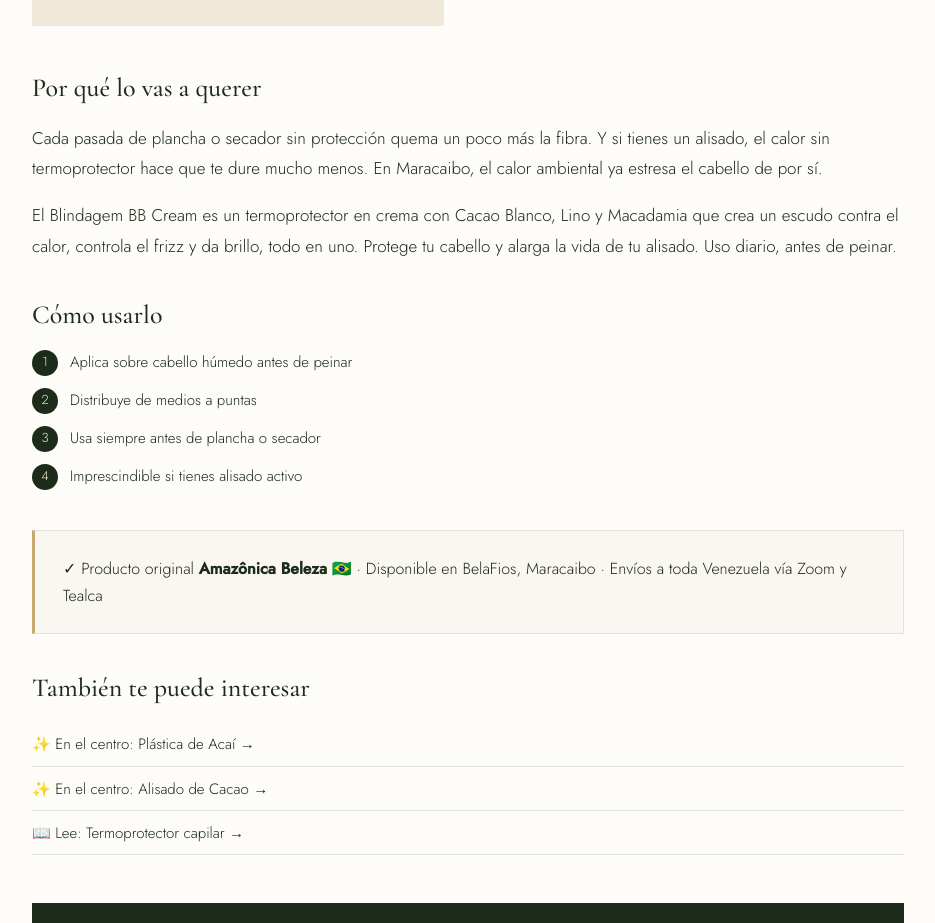
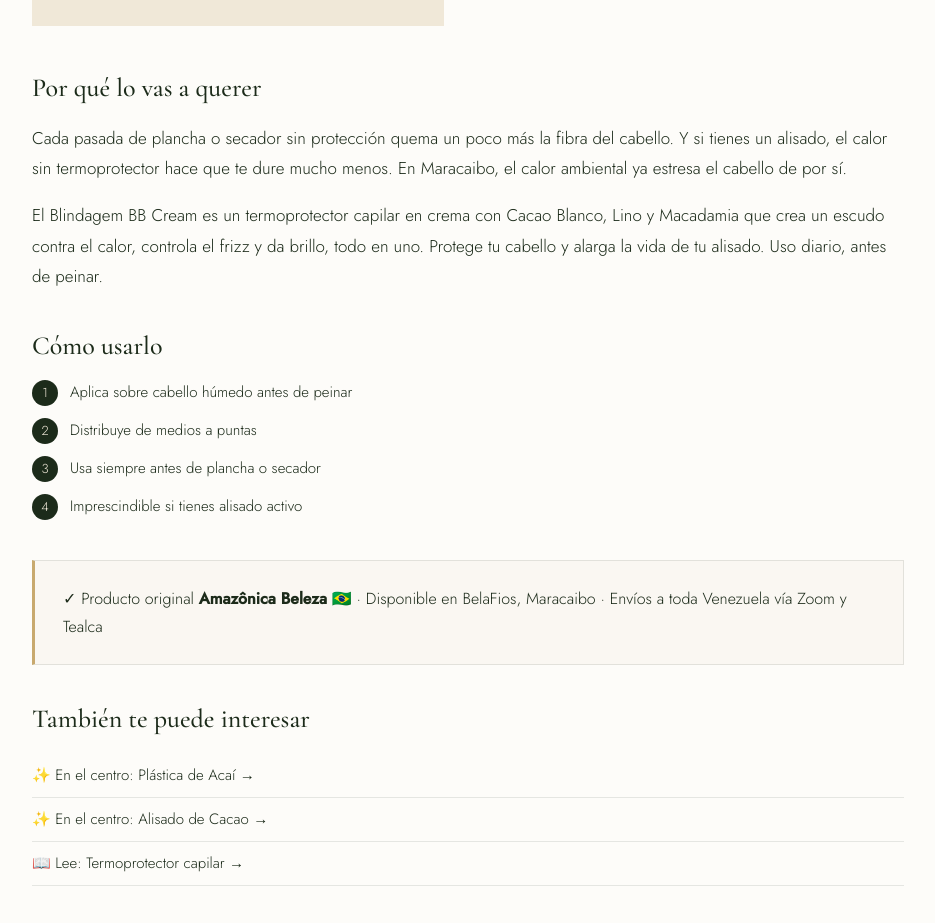
Before and after one commit to BelaFiosVzla/BelaFios, a plain HTML site: page tienda/blindagem-bb-cream-termoprotector.html in a window 1280 px wide. Shown: the part 820-1743 px from the top of the page, without its empty margins (172-1107 px from the left). Drawn offline with nearby package versions, Linux system fonts and the light colour scheme.

Commit message:
Update blindagem-bb-cream-termoprotector.html

```diff
--- a/tienda/blindagem-bb-cream-termoprotector.html
+++ b/tienda/blindagem-bb-cream-termoprotector.html
@@ -3,8 +3,8 @@
 <head>
 <meta charset="UTF-8">
 <meta name="viewport" content="width=device-width, initial-scale=1.0">
-<title>Blindagem BB Cream Termoprotector en Venezuela | BelaFios</title>
-<meta name="description" content="Blindagem BB Cream de Amazônica Beleza. Termoprotector en crema con Cacao Blanco, Lino y Macadamia. 250ml. Envíos a toda Venezuela. BelaFios Maracaibo.">
+<title>Blindagem BB Cream Termoprotector Capilar en Venezuela | BelaFios</title>
+<meta name="description" content="Blindagem BB Cream de Amazônica Beleza. Termoprotector capilar en crema con Cacao Blanco, Lino y Macadamia. Envíos a toda Venezuela. BelaFios Maracaibo.">
 <meta name="keywords" content="termoprotector capilar venezuela, blindagem bb cream maracaibo, protector calor cabello venezuela">
 <link rel="icon" type="image/x-icon" href="/favicon.ico">
 <link rel="icon" type="image/png" sizes="32x32" href="/favicon-32.png">
@@ -18,8 +18,8 @@
 <link rel="alternate" hreflang="x-default" href="https://belafios.com/tienda/blindagem-bb-cream-termoprotector.html">
 <meta property="og:type" content="product">
 <meta property="og:url" content="https://belafios.com/tienda/blindagem-bb-cream-termoprotector.html">
-<meta property="og:title" content="Blindagem BB Cream Termoprotector en Venezuela | BelaFios">
-<meta property="og:description" content="Blindagem BB Cream de Amazônica Beleza. Termoprotector en crema con Cacao Blanco, Lino y Macadamia. 250ml. Envíos a toda Venezuela. BelaFios Maracaibo.">
+<meta property="og:title" content="Blindagem BB Cream Termoprotector Capilar en Venezuela | BelaFios">
+<meta property="og:description" content="Blindagem BB Cream de Amazônica Beleza. Termoprotector Capilar en crema con Cacao Blanco, Lino y Macadamia. Envíos a toda Venezuela. BelaFios Maracaibo.">
 <meta property="og:locale" content="es_VE">
 <meta property="og:site_name" content="BelaFios">
 <meta name="geo.region" content="VE-V">
@@ -215,8 +215,8 @@
   </div>
   <div class="prod-section">
     <h2 class="prod-section-title">Por qué lo vas a querer</h2>
-    <p class="prod-body">Cada pasada de plancha o secador sin protección quema un poco más la fibra. Y si tienes un alisado, el calor sin termoprotector hace que te dure mucho menos. En Maracaibo, el calor ambiental ya estresa el cabello de por sí.</p>
-    <p class="prod-body">El Blindagem BB Cream es un termoprotector en crema con Cacao Blanco, Lino y Macadamia que crea un escudo contra el calor, controla el frizz y da brillo, todo en uno. Protege tu cabello y alarga la vida de tu alisado. Uso diario, antes de peinar.</p>
+    <p class="prod-body">Cada pasada de plancha o secador sin protección quema un poco más la fibra del cabello. Y si tienes un alisado, el calor sin termoprotector hace que te dure mucho menos. En Maracaibo, el calor ambiental ya estresa el cabello de por sí.</p>
+    <p class="prod-body">El Blindagem BB Cream es un termoprotector capilar en crema con Cacao Blanco, Lino y Macadamia que crea un escudo contra el calor, controla el frizz y da brillo, todo en uno. Protege tu cabello y alarga la vida de tu alisado. Uso diario, antes de peinar.</p>
   </div>
   <div class="prod-section">
     <h2 class="prod-section-title">Cómo usarlo</h2>
```
